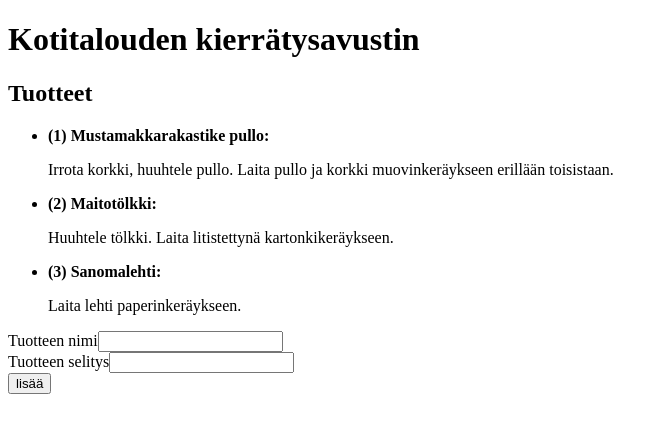
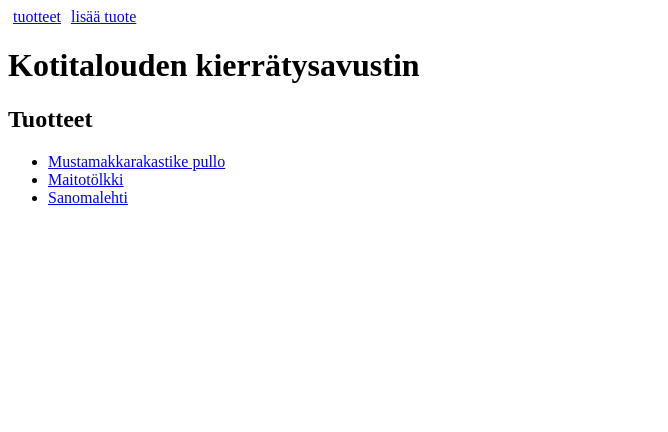
Before and after one commit to ohtuprojekti-Kierratysavustin/Kierratysavustin, a React (Create React App) app in the folder client/: page / in a window 1280 px wide. Shown: the top 432 px of the page, without its empty margins (0-668 px from the left). Built offline with nearby package versions, Linux system fonts and the light colour scheme.

Commit message:
Tuotteille oma sivu, react-router käyttöön

```diff
--- a/client/package.json
+++ b/client/package.json
@@ -8,6 +8,7 @@
     "@testing-library/user-event": "^12.6.0",
     "react": "^17.0.1",
     "react-dom": "^17.0.1",
+    "react-router-dom": "^5.2.0",
     "react-scripts": "4.0.1",
     "web-vitals": "^0.2.4"
   },
--- a/client/src/App.js
+++ b/client/src/App.js
@@ -1,23 +1,43 @@
 import React from 'react'
+import {
+  BrowserRouter as Router,
+  Switch, Route, Link
+} from 'react-router-dom'
+
+
 import ProductForm from './components/ProductForm'
 import Product from './components/Product'
+import ProductList from './components/ProductList'
+
 
 const App = (props) => {
   const { products } = props
 
+  const padding = {
+    padding: 5
+  }
+
   return (
-    <div>
+    <Router>
+      <div>
+        <Link style={padding} to="/">tuotteet</Link>
+        <Link style={padding} to="/new">lisää tuote</Link>
+      </div>
+
       <h1>Kotitalouden kierrätysavustin</h1>
-      <h2>Tuotteet</h2>
-      <ul>
-        {products.map(product =>
-          <li key={product.id}>
-            <Product product={product} />
-          </li>
-        )}
-      </ul>
-      <ProductForm/>
-    </div>
+
+      <Switch>
+        <Route path="/products/:id">
+          <Product products={products} />
+        </Route>
+        <Route path="/new">
+          <ProductForm />
+        </Route>
+        <Route path="/">
+          <ProductList products={products} />
+        </Route>
+      </Switch>
+    </Router>
   )
 }
 
--- a/client/src/components/Product.js
+++ b/client/src/components/Product.js
@@ -1,8 +1,14 @@
 import React from 'react'
+import {
+  useParams
+} from 'react-router-dom'
 
-/** Component for showing product name and button for opening the recycling information. */
+/** Component for showing product name and recycling information. */
 const Product = (props) => {
-  const { product } = props
+  const id = useParams().id
+  const { products } = props
+  const product = products[id]
+  //console.log(product)
   return (
     <div>
 
--- /dev/null
+++ b/client/src/components/ProductList.js
@@ -0,0 +1,26 @@
+import React from 'react'
+import {
+  Link
+} from 'react-router-dom'
+
+/** Component for showing list of products and a link to product page */
+const ProductList = (props) => {
+  const { products } = props
+  console.log(products)
+  return (
+    <div>
+      <h2>Tuotteet</h2>
+      <ul>
+        {products.map(product =>
+          <li key={product.id}>
+            <Link to={`/products/${product.id}`}>{product.name}</Link>
+          </li>
+        )}
+      </ul>
+
+    </div>
+  )
+}
+
+
+export default ProductList
```
Also changed, not shown: 2 other files (tests, documents, lock files or other folders).
